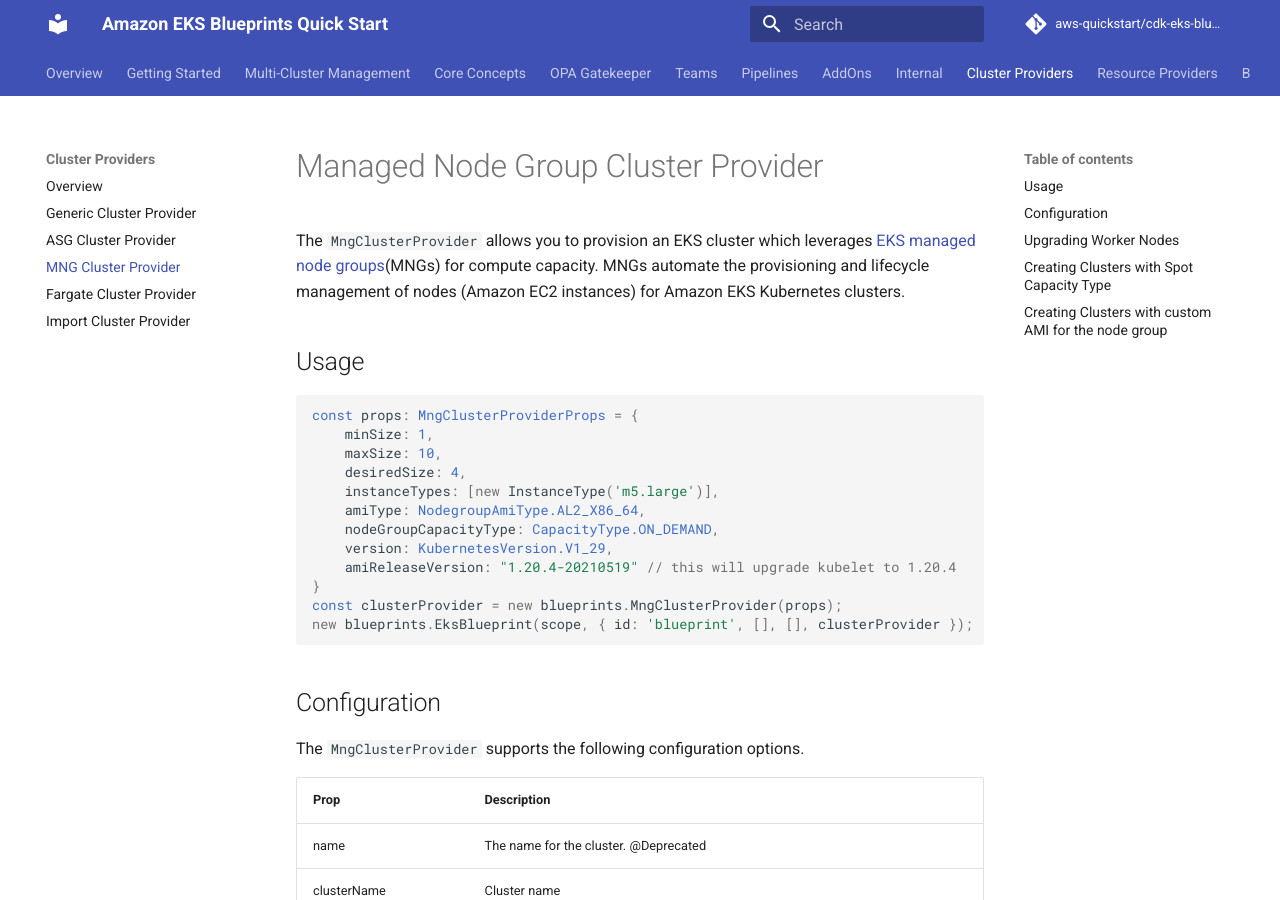
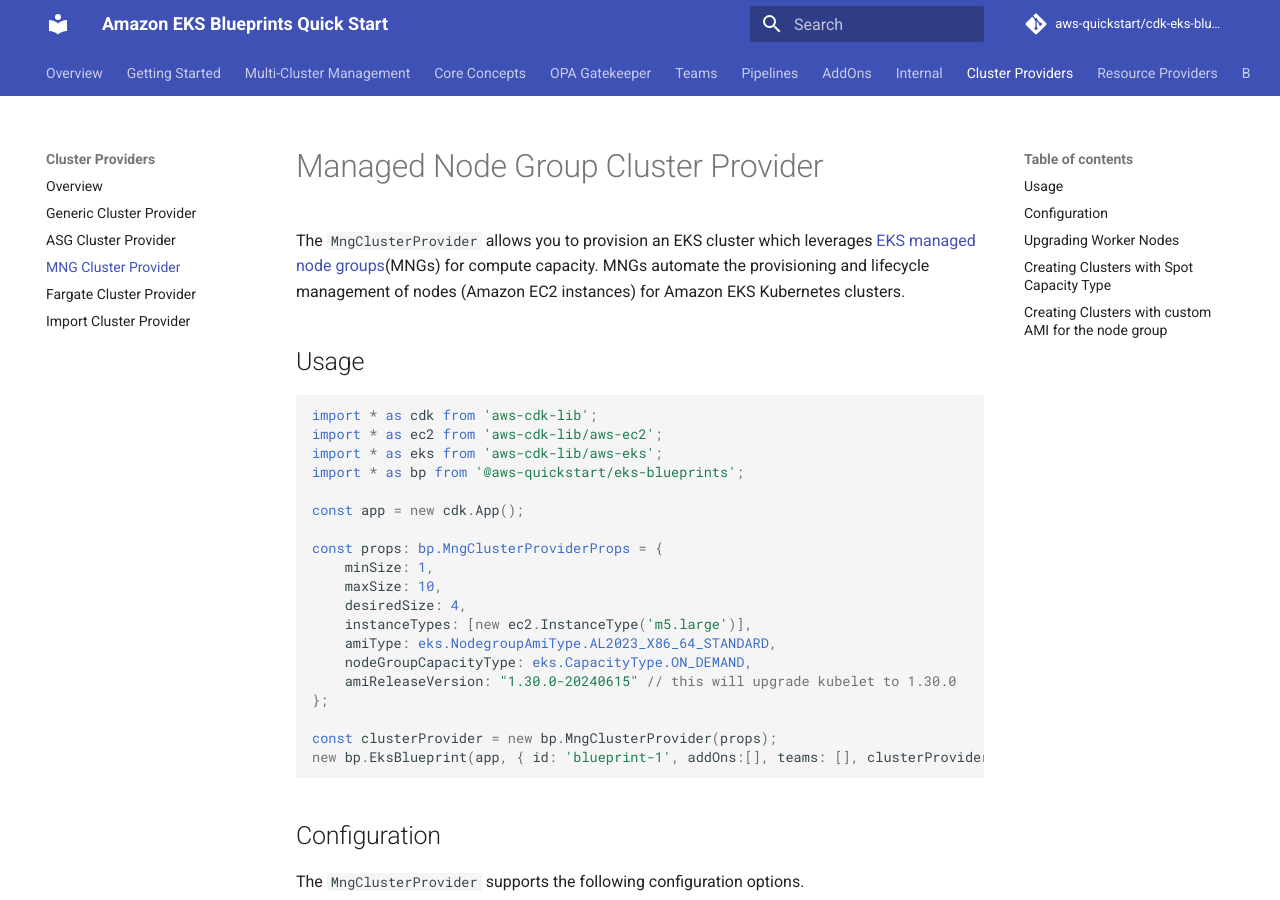
Before and after one commit to aws-quickstart/cdk-eks-blueprints, an MkDocs documentation site: the page built from docs/cluster-providers/mng-cluster-provider.md, in a window 1280 px wide and 900 px high. Built offline with MkDocs 1.6.1 and Material for MkDocs 9.7.7, drawn with Linux system fonts in a browser that asks for light colours; comment, search, counter and statistics services are not loaded.

Commit message:
documentation updates

````diff
--- a/docs/cluster-providers/mng-cluster-provider.md
+++ b/docs/cluster-providers/mng-cluster-provider.md
@@ -5,18 +5,25 @@
 ## Usage
 
 ```typescript
-const props: MngClusterProviderProps = {
+import * as cdk from 'aws-cdk-lib';
+import * as ec2 from 'aws-cdk-lib/aws-ec2';
+import * as eks from 'aws-cdk-lib/aws-eks';
+import * as bp from '@aws-quickstart/eks-blueprints';
+
+const app = new cdk.App();
+
+const props: bp.MngClusterProviderProps = {
     minSize: 1,
     maxSize: 10,
     desiredSize: 4,
-    instanceTypes: [new InstanceType('m5.large')],
-    amiType: NodegroupAmiType.AL2_X86_64,
-    nodeGroupCapacityType: CapacityType.ON_DEMAND,
-    version: KubernetesVersion.V1_29,
-    amiReleaseVersion: "1.20.4-20210519" // this will upgrade kubelet to 1.20.4
-}
-const clusterProvider = new blueprints.MngClusterProvider(props);
-new blueprints.EksBlueprint(scope, { id: 'blueprint', [], [], clusterProvider });
+    instanceTypes: [new ec2.InstanceType('m5.large')],
+    amiType: eks.NodegroupAmiType.AL2023_X86_64_STANDARD,
+    nodeGroupCapacityType: eks.CapacityType.ON_DEMAND,
+    amiReleaseVersion: "1.30.0-20240615" // this will upgrade kubelet to 1.30.0
+};
+
+const clusterProvider = new bp.MngClusterProvider(props);
+new bp.EksBlueprint(app, { id: 'blueprint-1', addOns:[], teams: [], clusterProvider, version: eks.KubernetesVersion.V1_30 });
 ```
 
 ## Configuration
````
Also changed, not shown: docs/README.md (+0 -1 lines), docs/cluster-management.md (+0 -1 lines), docs/getting-started.md (+2 -4 lines), docs/pipelines.md (+2 -3 lines).
